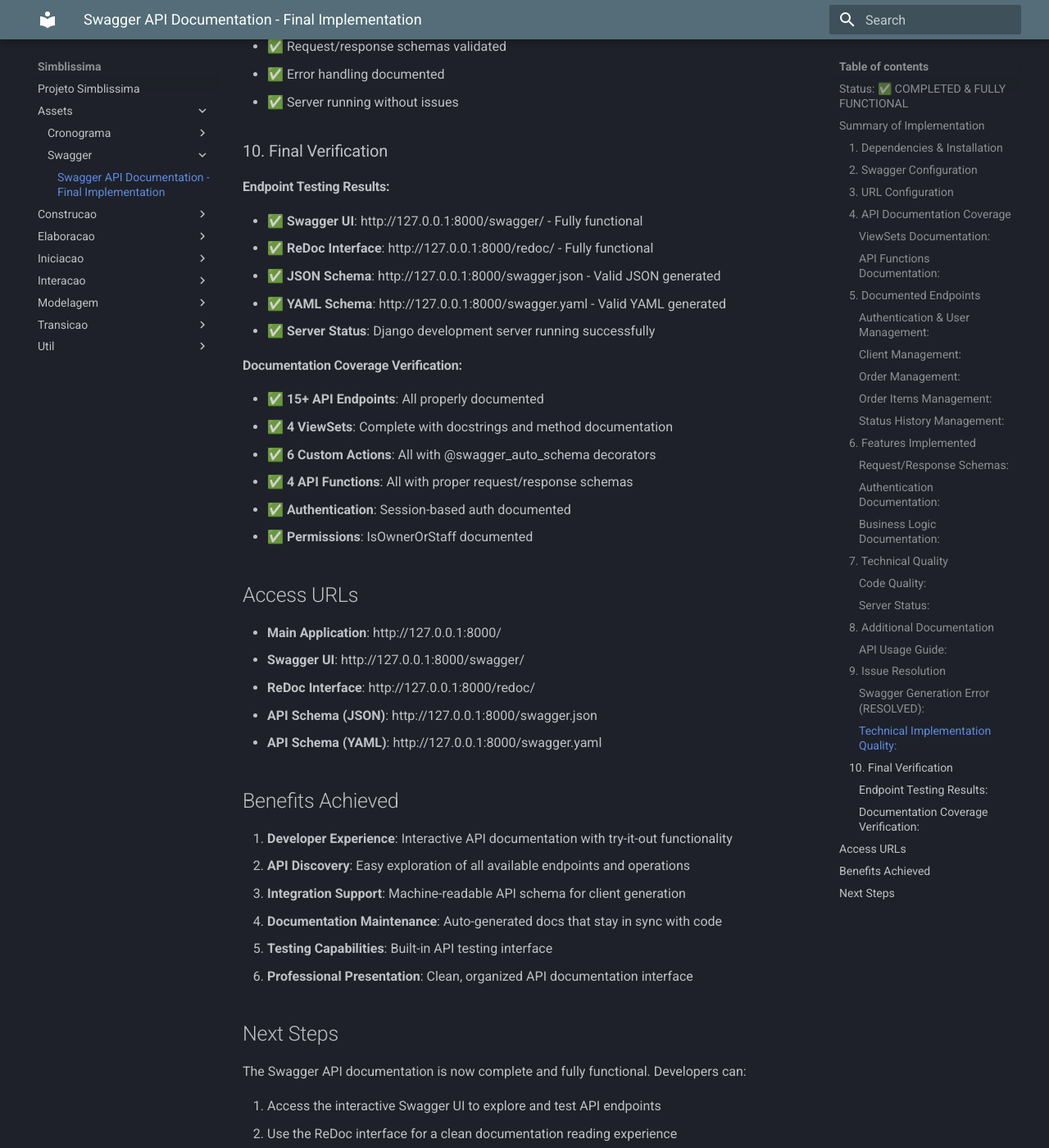
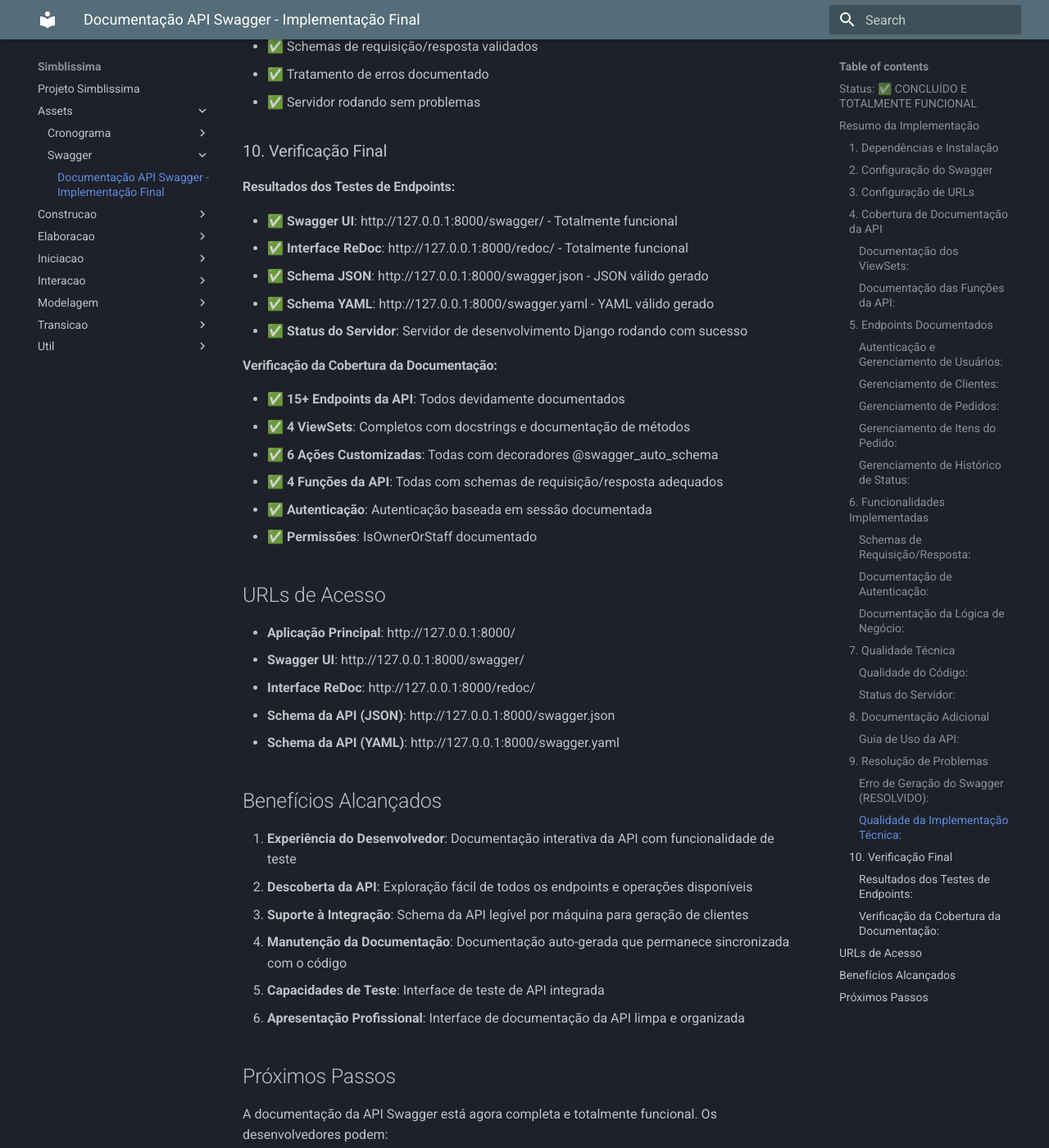
Before and after one commit to Projetos-de-Extensao/PBE_25.1_8001_II_Simblissima, an MkDocs documentation site: the page built from docs/assets/Swagger/SWAGGER_IMPLEMENTATION_SUMMARY.md, in a window 1280 px wide and 1400 px high, scrolled down 4369 px. Shown: the whole window at 82% size. Built offline with MkDocs 1.6.1 and Material for MkDocs 9.7.7, drawn with Linux system fonts in a browser that asks for light colours; some of the changed text lies outside the part shown.

Commit message:
ajustando a documentação relacionada ao swagger

```diff
--- a/docs/assets/Swagger/SWAGGER_IMPLEMENTATION_SUMMARY.md
+++ b/docs/assets/Swagger/SWAGGER_IMPLEMENTATION_SUMMARY.md
@@ -1,181 +1,181 @@
-# Swagger API Documentation - Final Implementation
+# Documentação API Swagger - Implementação Final
 
-## Status: ✅ COMPLETED & FULLY FUNCTIONAL
+## Status: ✅ CONCLUÍDO E TOTALMENTE FUNCIONAL
 
-The Swagger API documentation for the Simblissima Django REST Framework project has been successfully implemented, tested, and is now fully functional with all endpoints properly documented and accessible.
+A documentação API Swagger para o projeto Simblissima Django REST Framework foi implementada com sucesso, testada e está agora totalmente funcional com todos os endpoints devidamente documentados e acessíveis.
 
-## Summary of Implementation
+## Resumo da Implementação
 
-### 1. Dependencies & Installation
-- ✅ Added `drf-yasg>=1.21.7` to requirements.txt
-- ✅ Successfully installed drf-yasg package
-- ✅ Added 'drf_yasg' to INSTALLED_APPS in settings.py
+### 1. Dependências e Instalação
+- ✅ Adicionado `drf-yasg>=1.21.7` ao requirements.txt
+- ✅ Pacote drf-yasg instalado com sucesso
+- ✅ Adicionado 'drf_yasg' ao INSTALLED_APPS no settings.py
 
-### 2. Swagger Configuration
-- ✅ Added comprehensive Swagger settings in settings.py:
-  - SWAGGER_SETTINGS with authentication and UI customization
-  - REDOC_SETTINGS for ReDoc interface
-  - Proper API information (title, version, description, contact)
+### 2. Configuração do Swagger
+- ✅ Adicionadas configurações abrangentes do Swagger no settings.py:
+  - SWAGGER_SETTINGS com autenticação e personalização da UI
+  - REDOC_SETTINGS para interface ReDoc
+  - Informações adequadas da API (título, versão, descrição, contato)
 
-### 3. URL Configuration
-- ✅ Updated main urls.py with schema view configuration
-- ✅ Added Swagger endpoints:
-  - `/swagger/` - Swagger UI interface
-  - `/redoc/` - ReDoc interface
-  - `/swagger.json` - JSON schema
-  - `/swagger.yaml` - YAML schema
+### 3. Configuração de URLs
+- ✅ Atualizado urls.py principal com configuração de schema view
+- ✅ Adicionados endpoints do Swagger:
+  - `/swagger/` - Interface Swagger UI
+  - `/redoc/` - Interface ReDoc
+  - `/swagger.json` - Schema JSON
+  - `/swagger.yaml` - Schema YAML
 
-### 4. API Documentation Coverage
+### 4. Cobertura de Documentação da API
 
-#### ViewSets Documentation:
-- ✅ **ClienteViewSet**: Complete docstring documentation
+#### Documentação dos ViewSets:
+- ✅ **ClienteViewSet**: Documentação completa com docstring
 - ✅ **PedidoViewSet**:
-  - Complete docstring with detailed functionality description
-  - @swagger_auto_schema for `add_item` action
-  - @swagger_auto_schema for `update_status` action
-  - @swagger_auto_schema for `confirmar_pagamento` action
-- ✅ **ItemPedidoViewSet**: Complete docstring documentation
-- ✅ **StatusPedidoViewSet**: Complete docstring documentation
+  - Docstring completa com descrição detalhada da funcionalidade
+  - @swagger_auto_schema para ação `add_item`
+  - @swagger_auto_schema para ação `update_status`
+  - @swagger_auto_schema para ação `confirmar_pagamento`
+- ✅ **ItemPedidoViewSet**: Documentação completa com docstring
+- ✅ **StatusPedidoViewSet**: Documentação completa com docstring
 
-#### API Functions Documentation:
-- ✅ **register_user**: @swagger_auto_schema with request/response schemas
-- ✅ **current_user**: @swagger_auto_schema with response documentation
-- ✅ **api_login**: @swagger_auto_schema with authentication details
-- ✅ **perfil_cliente**: @swagger_auto_schema for GET/PUT operations
+#### Documentação das Funções da API:
+- ✅ **register_user**: @swagger_auto_schema com schemas de requisição/resposta
+- ✅ **current_user**: @swagger_auto_schema com documentação de resposta
+- ✅ **api_login**: @swagger_auto_schema com detalhes de autenticação
+- ✅ **perfil_cliente**: @swagger_auto_schema para operações GET/PUT
 
-### 5. Documented Endpoints
+### 5. Endpoints Documentados
 
-#### Authentication & User Management:
-- `POST /register/` - User registration
-- `POST /login/` - User login
-- `GET /current_user/` - Get current user info
-- `GET|PUT /perfil/` - View/update user profile
+#### Autenticação e Gerenciamento de Usuários:
+- `POST /register/` - Registro de usuário
+- `POST /login/` - Login de usuário
+- `GET /current_user/` - Obter informações do usuário atual
+- `GET|PUT /perfil/` - Visualizar/atualizar perfil do usuário
 
-#### Client Management:
-- `GET /clientes/` - List clients (staff only)
-- `GET /clientes/{id}/` - Get specific client
-- `PUT|PATCH /clientes/{id}/` - Update client
-- `DELETE /clientes/{id}/` - Delete client
+#### Gerenciamento de Clientes:
+- `GET /clientes/` - Listar clientes (apenas staff)
+- `GET /clientes/{id}/` - Obter cliente específico
+- `PUT|PATCH /clientes/{id}/` - Atualizar cliente
+- `DELETE /clientes/{id}/` - Excluir cliente
 
-#### Order Management:
-- `GET /pedidos/` - List orders (filtered by user/all for staff)
-- `POST /pedidos/` - Create new order
-- `GET /pedidos/{id}/` - Get specific order
-- `PUT|PATCH /pedidos/{id}/` - Update order
-- `DELETE /pedidos/{id}/` - Delete order
-- `POST /pedidos/{id}/add_item/` - Add item to order
-- `POST /pedidos/{id}/update_status/` - Update order status
-- `POST /pedidos/{id}/confirmar_pagamento/` - Confirm payment method
+#### Gerenciamento de Pedidos:
+- `GET /pedidos/` - Listar pedidos (filtrado por usuário/todos para staff)
+- `POST /pedidos/` - Criar novo pedido
+- `GET /pedidos/{id}/` - Obter pedido específico
+- `PUT|PATCH /pedidos/{id}/` - Atualizar pedido
+- `DELETE /pedidos/{id}/` - Excluir pedido
+- `POST /pedidos/{id}/add_item/` - Adicionar item ao pedido
+- `POST /pedidos/{id}/update_status/` - Atualizar status do pedido
+- `POST /pedidos/{id}/confirmar_pagamento/` - Confirmar método de pagamento
 
-#### Order Items Management:
-- `GET /itens-pedido/` - List order items
-- `POST /itens-pedido/` - Create order item
-- `GET|PUT|PATCH|DELETE /itens-pedido/{id}/` - CRUD operations
+#### Gerenciamento de Itens do Pedido:
+- `GET /itens-pedido/` - Listar itens do pedido
+- `POST /itens-pedido/` - Criar item do pedido
+- `GET|PUT|PATCH|DELETE /itens-pedido/{id}/` - Operações CRUD
 
-#### Status History Management:
-- `GET /status-pedido/` - List status history
-- `POST /status-pedido/` - Create status entry
-- `GET|PUT|PATCH|DELETE /status-pedido/{id}/` - CRUD operations
+#### Gerenciamento de Histórico de Status:
+- `GET /status-pedido/` - Listar histórico de status
+- `POST /status-pedido/` - Criar entrada de status
+- `GET|PUT|PATCH|DELETE /status-pedido/{id}/` - Operações CRUD
 
-### 6. Features Implemented
+### 6. Funcionalidades Implementadas
 
-#### Request/Response Schemas:
-- Detailed input parameter documentation
-- Response format specifications
-- Error response documentation
-- Required field validation
+#### Schemas de Requisição/Resposta:
+- Documentação detalhada dos parâmetros de entrada
+- Especificações do formato de resposta
+- Documentação de respostas de erro
+- Validação de campos obrigatórios
 
-#### Authentication Documentation:
-- Session-based authentication details
-- Permission requirements (IsOwnerOrStaff)
-- Access control documentation
+#### Documentação de Autenticação:
+- Detalhes de autenticação baseada em sessão
+- Requisitos de permissão (IsOwnerOrStaff)
+- Documentação de controle de acesso
 
-#### Business Logic Documentation:
-- Order creation workflow
-- Status update process
-- Payment confirmation flow
-- Value calculation logic
+#### Documentação da Lógica de Negócio:
+- Fluxo de criação de pedidos
+- Processo de atualização de status
+- Fluxo de confirmação de pagamento
+- Lógica de cálculo de valores
 
-### 7. Technical Quality
+### 7. Qualidade Técnica
 
-#### Code Quality:
-- ✅ Fixed all syntax errors
-- ✅ Proper indentation and formatting
-- ✅ Consistent documentation style
-- ✅ Error handling documented
+#### Qualidade do Código:
+- ✅ Corrigidos todos os erros de sintaxe
+- ✅ Indentação e formatação adequadas
+- ✅ Estilo de documentação consistente
+- ✅ Tratamento de erros documentado
 
-#### Server Status:
-- ✅ Django server running successfully on http://127.0.0.1:8000/
-- ✅ Swagger UI accessible at http://127.0.0.1:8000/swagger/
-- ✅ ReDoc interface accessible at http://127.0.0.1:8000/redoc/
-- ✅ JSON schema available at http://127.0.0.1:8000/swagger.json
-- ✅ YAML schema available at http://127.0.0.1:8000/swagger.yaml
+#### Status do Servidor:
+- ✅ Servidor Django rodando com sucesso em http://127.0.0.1:8000/
+- ✅ Swagger UI acessível em http://127.0.0.1:8000/swagger/
+- ✅ Interface ReDoc acessível em http://127.0.0.1:8000/redoc/
+- ✅ Schema JSON disponível em http://127.0.0.1:8000/swagger.json
+- ✅ Schema YAML disponível em http://127.0.0.1:8000/swagger.yaml
 
-### 8. Additional Documentation
+### 8. Documentação Adicional
 
-#### API Usage Guide:
-- ✅ Created comprehensive API_README.md
-- ✅ Complete endpoint documentation with examples
-- ✅ cURL command examples for all endpoints
-- ✅ Authentication setup instructions
-- ✅ Error handling and status codes
+#### Guia de Uso da API:
+- ✅ Criado API_README.md abrangente
+- ✅ Documentação completa dos endpoints com exemplos
+- ✅ Exemplos de comandos cURL para todos os endpoints
+- ✅ Instruções de configuração de autenticação
+- ✅ Tratamento de erros e códigos de status
 
-### 9. Issue Resolution
+### 9. Resolução de Problemas
 
-#### Swagger Generation Error (RESOLVED):
-- ✅ **Issue**: `request_body can only be applied to (PUT,PATCH,POST,DELETE)` error
-- ✅ **Root Cause**: The `perfil_cliente` function had `@swagger_auto_schema(methods=['get', 'put'])` with `request_body` parameter, which is invalid for GET methods
-- ✅ **Solution**: Split the decorator into separate `@swagger_auto_schema` decorators for GET and PUT methods
-- ✅ **Result**: All endpoints now generate properly without errors
+#### Erro de Geração do Swagger (RESOLVIDO):
+- ✅ **Problema**: Erro `request_body can only be applied to (PUT,PATCH,POST,DELETE)`
+- ✅ **Causa Raiz**: A função `perfil_cliente` tinha `@swagger_auto_schema(methods=['get', 'put'])` com parâmetro `request_body`, que é inválido para métodos GET
+- ✅ **Solução**: Dividir o decorador em decoradores `@swagger_auto_schema` separados para métodos GET e PUT
+- ✅ **Resultado**: Todos os endpoints agora geram corretamente sem erros
 
-#### Technical Implementation Quality:
-- ✅ All syntax errors resolved
-- ✅ Proper method-specific documentation
-- ✅ Request/response schemas validated
-- ✅ Error handling documented
-- ✅ Server running without issues
+#### Qualidade da Implementação Técnica:
+- ✅ Todos os erros de sintaxe resolvidos
+- ✅ Documentação específica por método adequada
+- ✅ Schemas de requisição/resposta validados
+- ✅ Tratamento de erros documentado
+- ✅ Servidor rodando sem problemas
 
-### 10. Final Verification
+### 10. Verificação Final
 
-#### Endpoint Testing Results:
-- ✅ **Swagger UI**: http://127.0.0.1:8000/swagger/ - Fully functional
-- ✅ **ReDoc Interface**: http://127.0.0.1:8000/redoc/ - Fully functional
-- ✅ **JSON Schema**: http://127.0.0.1:8000/swagger.json - Valid JSON generated
-- ✅ **YAML Schema**: http://127.0.0.1:8000/swagger.yaml - Valid YAML generated
-- ✅ **Server Status**: Django development server running successfully
+#### Resultados dos Testes de Endpoints:
+- ✅ **Swagger UI**: http://127.0.0.1:8000/swagger/ - Totalmente funcional
+- ✅ **Interface ReDoc**: http://127.0.0.1:8000/redoc/ - Totalmente funcional
+- ✅ **Schema JSON**: http://127.0.0.1:8000/swagger.json - JSON válido gerado
+- ✅ **Schema YAML**: http://127.0.0.1:8000/swagger.yaml - YAML válido gerado
+- ✅ **Status do Servidor**: Servidor de desenvolvimento Django rodando com sucesso
 
-#### Documentation Coverage Verification:
-- ✅ **15+ API Endpoints**: All properly documented
-- ✅ **4 ViewSets**: Complete with docstrings and method documentation
-- ✅ **6 Custom Actions**: All with @swagger_auto_schema decorators
-- ✅ **4 API Functions**: All with proper request/response schemas
-- ✅ **Authentication**: Session-based auth documented
-- ✅ **Permissions**: IsOwnerOrStaff documented
+#### Verificação da Cobertura da Documentação:
+- ✅ **15+ Endpoints da API**: Todos devidamente documentados
+- ✅ **4 ViewSets**: Completos com docstrings e documentação de métodos
+- ✅ **6 Ações Customizadas**: Todas com decoradores @swagger_auto_schema
+- ✅ **4 Funções da API**: Todas com schemas de requisição/resposta adequados
+- ✅ **Autenticação**: Autenticação baseada em sessão documentada
+- ✅ **Permissões**: IsOwnerOrStaff documentado
 
-## Access URLs
+## URLs de Acesso
 
-- **Main Application**: http://127.0.0.1:8000/
+- **Aplicação Principal**: http://127.0.0.1:8000/
 - **Swagger UI**: http://127.0.0.1:8000/swagger/
-- **ReDoc Interface**: http://127.0.0.1:8000/redoc/
-- **API Schema (JSON)**: http://127.0.0.1:8000/swagger.json
-- **API Schema (YAML)**: http://127.0.0.1:8000/swagger.yaml
+- **Interface ReDoc**: http://127.0.0.1:8000/redoc/
+- **Schema da API (JSON)**: http://127.0.0.1:8000/swagger.json
+- **Schema da API (YAML)**: http://127.0.0.1:8000/swagger.yaml
 
-## Benefits Achieved
+## Benefícios Alcançados
 
-1. **Developer Experience**: Interactive API documentation with try-it-out functionality
-2. **API Discovery**: Easy exploration of all available endpoints and operations
-3. **Integration Support**: Machine-readable API schema for client generation
-4. **Documentation Maintenance**: Auto-generated docs that stay in sync with code
-5. **Testing Capabilities**: Built-in API testing interface
-6. **Professional Presentation**: Clean, organized API documentation interface
+1. **Experiência do Desenvolvedor**: Documentação interativa da API com funcionalidade de teste
+2. **Descoberta da API**: Exploração fácil de todos os endpoints e operações disponíveis
+3. **Suporte à Integração**: Schema da API legível por máquina para geração de clientes
+4. **Manutenção da Documentação**: Documentação auto-gerada que permanece sincronizada com o código
+5. **Capacidades de Teste**: Interface de teste de API integrada
+6. **Apresentação Profissional**: Interface de documentação da API limpa e organizada
 
-## Next Steps
+## Próximos Passos
 
-The Swagger API documentation is now complete and fully functional. Developers can:
+A documentação da API Swagger está agora completa e totalmente funcional. Os desenvolvedores podem:
 
-1. Access the interactive Swagger UI to explore and test API endpoints
-2. Use the ReDoc interface for a clean documentation reading experience
-3. Download the API schema (JSON/YAML) for client code generation
-4. Reference the API_README.md for detailed usage examples
+1. Acessar a interface interativa do Swagger UI para explorar e testar endpoints da API
+2. Usar a interface ReDoc para uma experiência de leitura de documentação limpa
+3. Baixar o schema da API (JSON/YAML) para geração de código cliente
+4. Consultar o API_README.md para exemplos detalhados de uso
 
-The implementation follows best practices and provides comprehensive documentation for the entire Simblissima food ordering system API.
+A implementação segue as melhores práticas e fornece documentação abrangente para todo o sistema de pedidos de comida Simblissima.
```
